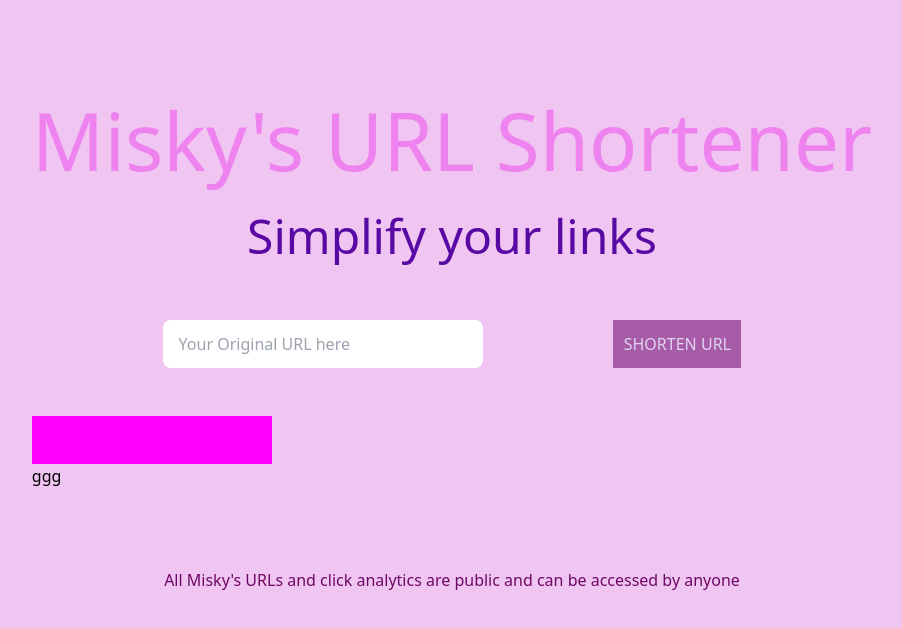
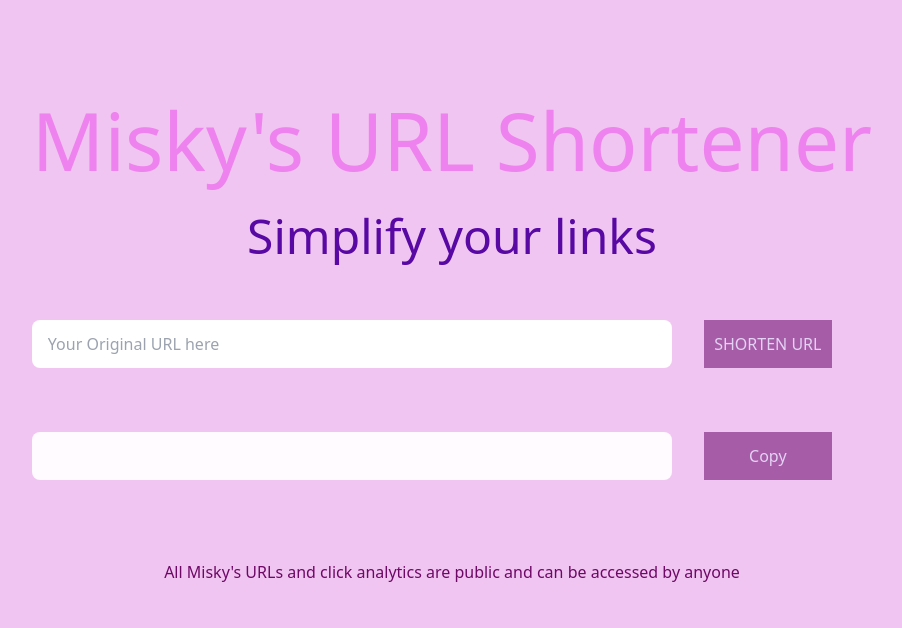
Before and after one commit to miskiat/LINK-SHORTENER, a React (Vite) app: page / in a window 1280 px wide. Shown: the top 628 px of the page, without its empty margins (212-1114 px from the left). Built offline with nearby package versions, Linux system fonts and the light colour scheme.

Commit message:
fixed styles

```diff
--- a/src/App.css
+++ b/src/App.css
@@ -42,19 +42,31 @@
 .linkk {
   margin-top: 3rem;
   display: flex;
-  justify-content: space-evenly;
+  gap: 2rem;
 }
 .input {
   border-radius: 0.5rem;
-  width: 20rem;
+  width: 40rem;
   padding-left: 1rem;
   /* color: blueviolet; */
 }
+.result {
+  display: flex;
+  align-items: center;
+  margin-top: 4rem;
+  gap: 2rem;
+}
+.result button {
+  background-color: rgb(167, 92, 167);
+  height: 3rem;
+  width: 8rem;
+  color: rgb(227, 210, 243);
+}
 .box {
   height: 3rem;
-  width: 15rem;
-  background-color: fuchsia;
-  margin-top: 3rem;
+  width: 40rem;
+  background-color: rgb(255, 251, 255);
+  border-radius: 0.5rem;
 }
 .note {
   color: rgb(110, 8, 102);
--- a/src/App.jsx
+++ b/src/App.jsx
@@ -14,9 +14,9 @@ function App() {
           />
           <button className="button">SHORTEN URL</button>
         </div>
-        <div>
+        <div className="result">
           <div className="box"></div>
-          <button>ggg</button>
+          <button>Copy</button>
         </div>
         <p className="note">
           All Misky's URLs and click analytics are public and can be accessed by
```
